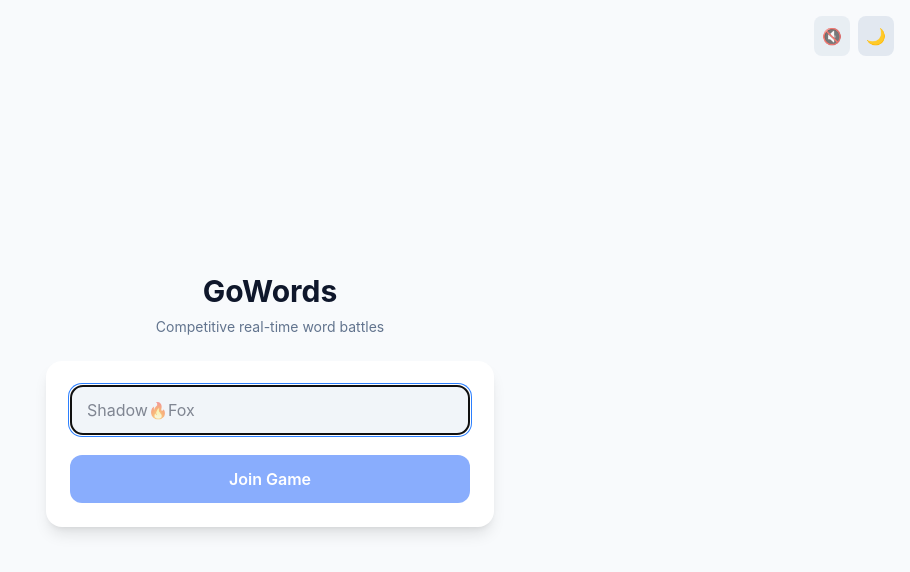
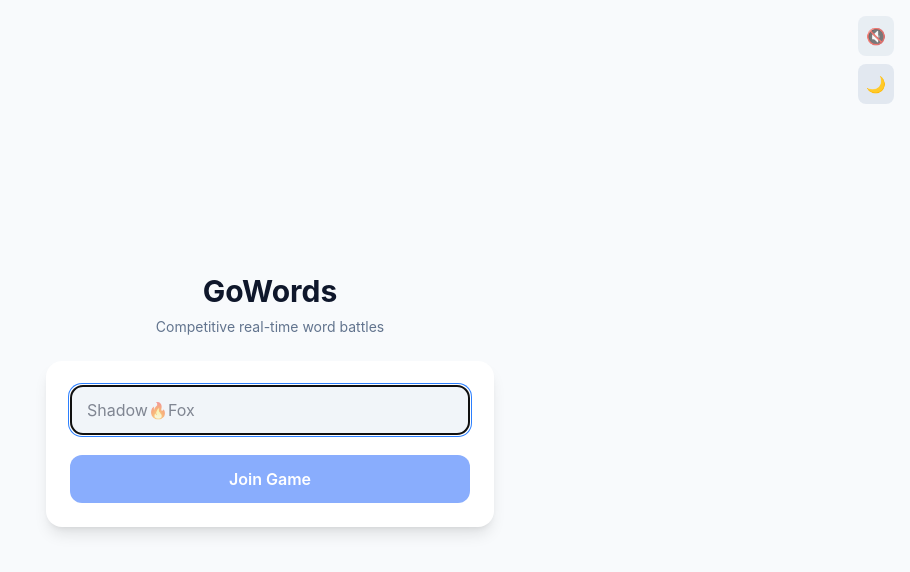
Before and after one commit to lexyblazy/2go-gowords, a React app in the folder frontend/: page / in a window 1280 px wide. Shown: the top 572 px of the page, without its empty margins (370-1280 px from the left). Built offline with nearby package versions, Linux system fonts and the light colour scheme; no server answers; the HTML template or start-up script is replaced by a standard one.

Commit message:
style controls to use vertical stacking

```diff
--- a/frontend/src/components/Controls.tsx
+++ b/frontend/src/components/Controls.tsx
@@ -12,7 +12,7 @@ export default function Controls() {
   };
 
   return (
-    <div className="fixed top-4 right-4 z-10 flex gap-2">
+    <div className="fixed top-4 right-4 flex flex-col gap-2 z-10">
       <button
         onClick={toggleSound}
         className="p-2 rounded-lg bg-slate-200 dark:bg-zinc-800 opacity-70 hover:opacity-100"
```
